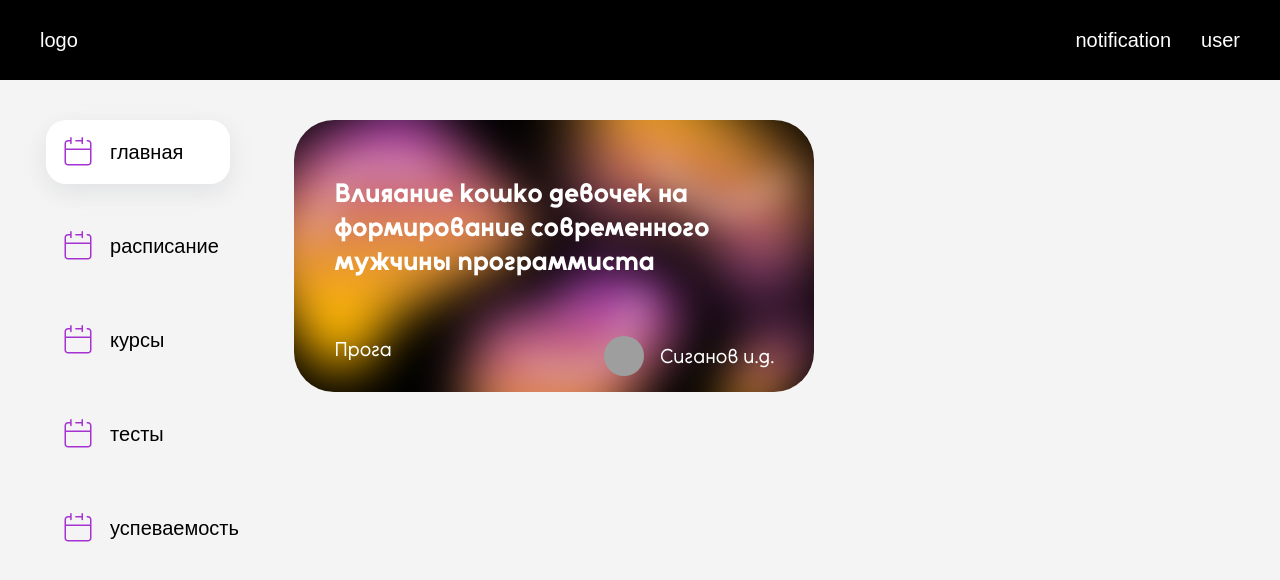
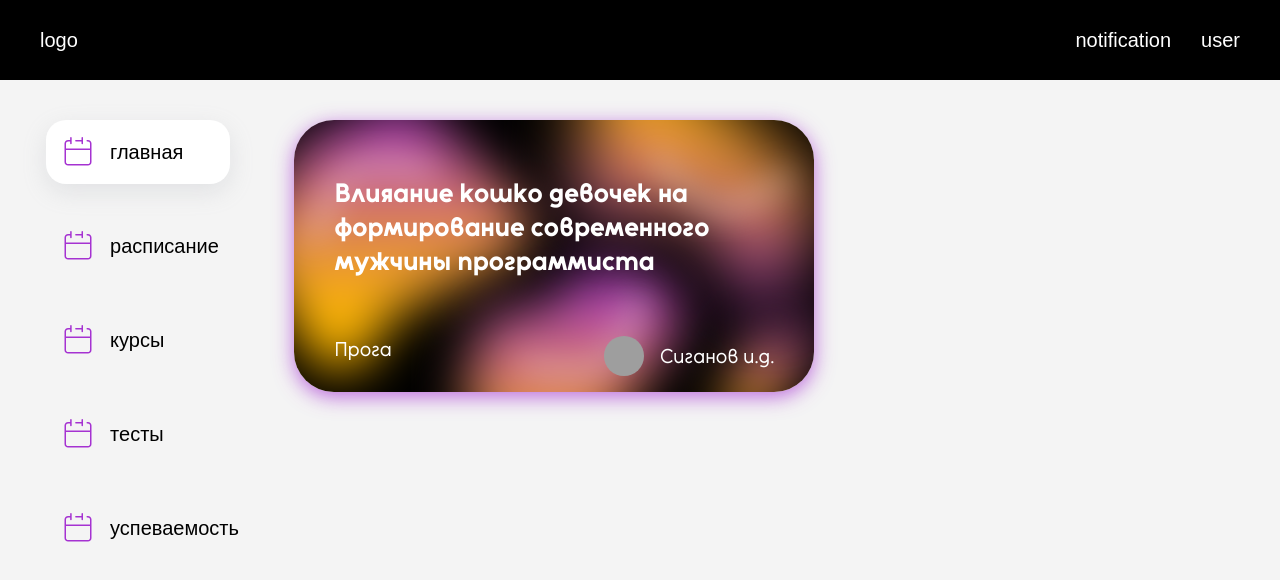
Before and after one commit to ultramegapig/pulse-project, a React (Create React App) app in the folder front/: page / in a window 1280 px wide. Shown: the top 580 px of the page. Built offline with nearby package versions, Linux system fonts and the light colour scheme; grey boxes are pictures that could not be loaded.

Commit message:
missed lecture dop

```diff
--- a/front/src/styles/all.scss
+++ b/front/src/styles/all.scss
@@ -232,6 +232,7 @@ body {
     align-items: start;
     justify-content: space-between;
     padding: 2dvb 5dvb;
+    box-shadow: 0px 5px 20px rgba(165,50,209, 0.7),
   }
 
   .missedLecture h1{
```
